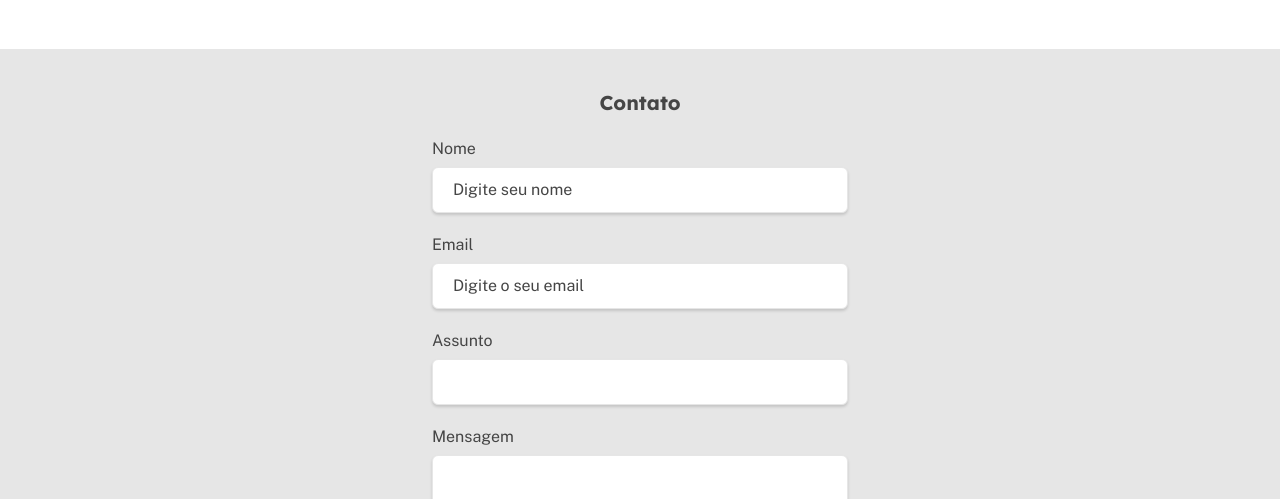
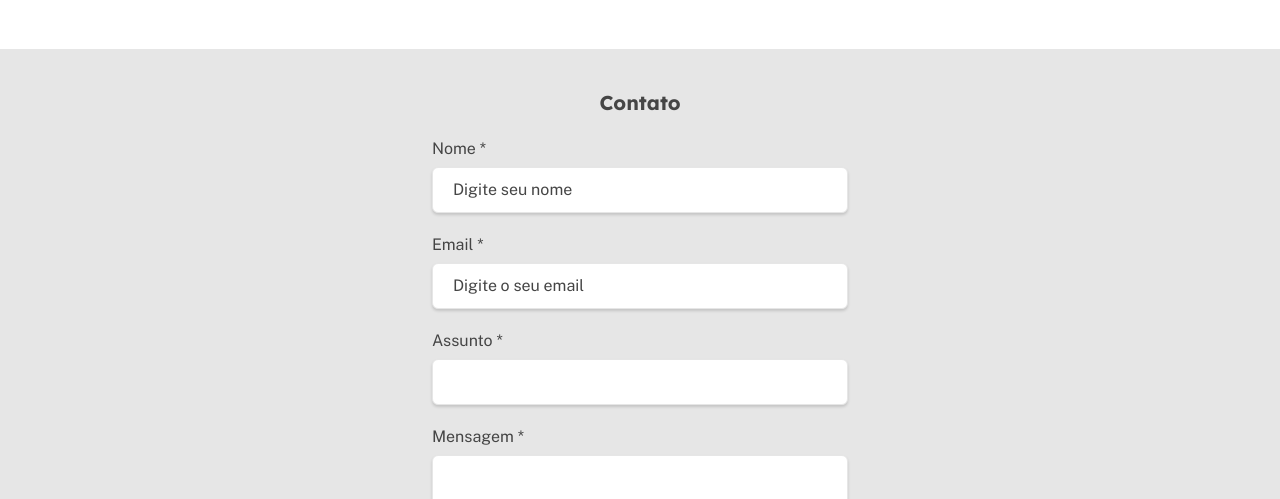
Before and after one commit to vbruno96/teste-pratico-ufmg, a React (Vite) app: page / in a window 1280 px wide. Shown: the part 2200-2699 px from the top of the page. Built offline with nearby package versions, Linux system fonts and the light colour scheme.

Commit message:
feat: add form validation

```diff
--- a/src/components/footer.tsx
+++ b/src/components/footer.tsx
@@ -1,3 +1,5 @@
+import { zodResolver } from '@hookform/resolvers/zod'
+import { useForm } from 'react-hook-form'
 import {
   FaFacebook,
   FaInstagram,
@@ -5,61 +7,106 @@ import {
   FaTiktok,
   FaWhatsapp,
 } from 'react-icons/fa6'
+import { z } from 'zod'
+
+const contactFormSchema = z.object({
+  name: z.string().min(1, 'Campo Nome é obrigatório'),
+  email: z.string().email('Digite um email válido'),
+  subject: z.string().min(1, 'Campo Assunto é obrigatório'),
+  message: z.string().min(1, 'Campo Mensagem é obrigatório'),
+})
+
+type ContactFormSchema = z.infer<typeof contactFormSchema>
 
 export function Footer() {
+  const {
+    register,
+    handleSubmit,
+    formState: { errors },
+  } = useForm<ContactFormSchema>({
+    resolver: zodResolver(contactFormSchema),
+  })
+
+  function handleContactForm(data: ContactFormSchema) {
+    console.log(data)
+  }
+
   return (
     <footer className="bg-neutral-100 text-neutral-700">
       <div className="max-w-[1440px] px-8 py-10 2xl:mx-auto">
         <div className="mx-auto max-w-[26rem] space-y-10">
-          <form className="space-y-5">
+          <form
+            onSubmit={handleSubmit(handleContactForm)}
+            className="space-y-5"
+          >
             <h5 className="text-center font-lexend text-xl font-bold">
               Contato
             </h5>
             <div className="space-y-5">
               <div className="space-y-1.5">
                 <label htmlFor="name" className="block text-sm md:text-base">
-                  Nome
+                  Nome *
                 </label>
                 <input
                   type="text"
+                  {...register('name')}
                   id="name"
                   className="w-full rounded-md border border-neutral-100 px-5 py-2.5 text-sm shadow-default placeholder:text-neutral-700 md:text-base"
                   placeholder="Digite seu nome"
-                  required
                 />
+                {errors.name && (
+                  <span className="block text-xs text-primary">
+                    {errors.name.message}
+                  </span>
+                )}
               </div>
               <div className="space-y-1.5">
-                <label htmlFor="name" className="block text-sm md:text-base">
-                  Email
+                <label htmlFor="email" className="block text-sm md:text-base">
+                  Email *
                 </label>
                 <input
-                  type="email"
+                  type="text"
+                  {...register('email')}
                   id="email"
                   className="w-full rounded-md border border-neutral-100 px-5 py-2.5 text-sm shadow-default placeholder:text-neutral-700 md:text-base"
                   placeholder="Digite o seu email"
-                  required
                 />
+                {errors.email && (
+                  <span className="block text-xs text-primary">
+                    {errors.email.message}
+                  </span>
+                )}
               </div>
               <div className="space-y-1.5">
                 <label htmlFor="subject" className="block text-sm md:text-base">
-                  Assunto
+                  Assunto *
                 </label>
                 <input
                   type="text"
                   id="subject"
+                  {...register('subject')}
                   className="w-full rounded-md border border-neutral-100 px-5 py-2.5 text-sm shadow-default placeholder:text-neutral-700 md:text-base"
-                  required
                 />
+                {errors.subject && (
+                  <span className="block text-xs text-primary">
+                    {errors.subject.message}
+                  </span>
+                )}
               </div>
               <div className="space-y-1.5">
                 <label htmlFor="message" className="block text-sm md:text-base">
-                  Mensagem
+                  Mensagem *
                 </label>
                 <textarea
                   id="message"
+                  {...register('message')}
                   className="h-[9.5rem] w-full resize-none rounded-md border border-neutral-100 px-5 py-2.5 text-sm shadow-default placeholder:text-neutral-700 md:text-base"
-                  required
                 />
+                {errors.message && (
+                  <span className="block text-xs text-primary">
+                    {errors.message.message}
+                  </span>
+                )}
               </div>
               <button
                 type="submit"
```
